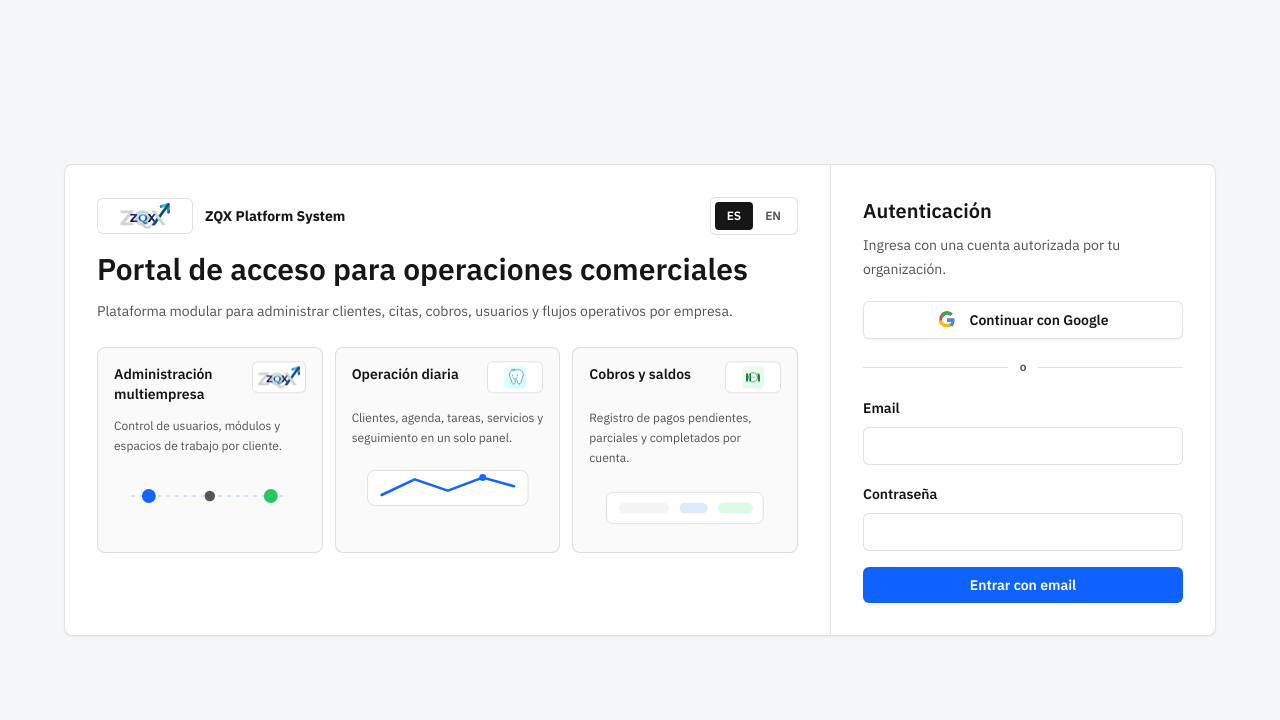
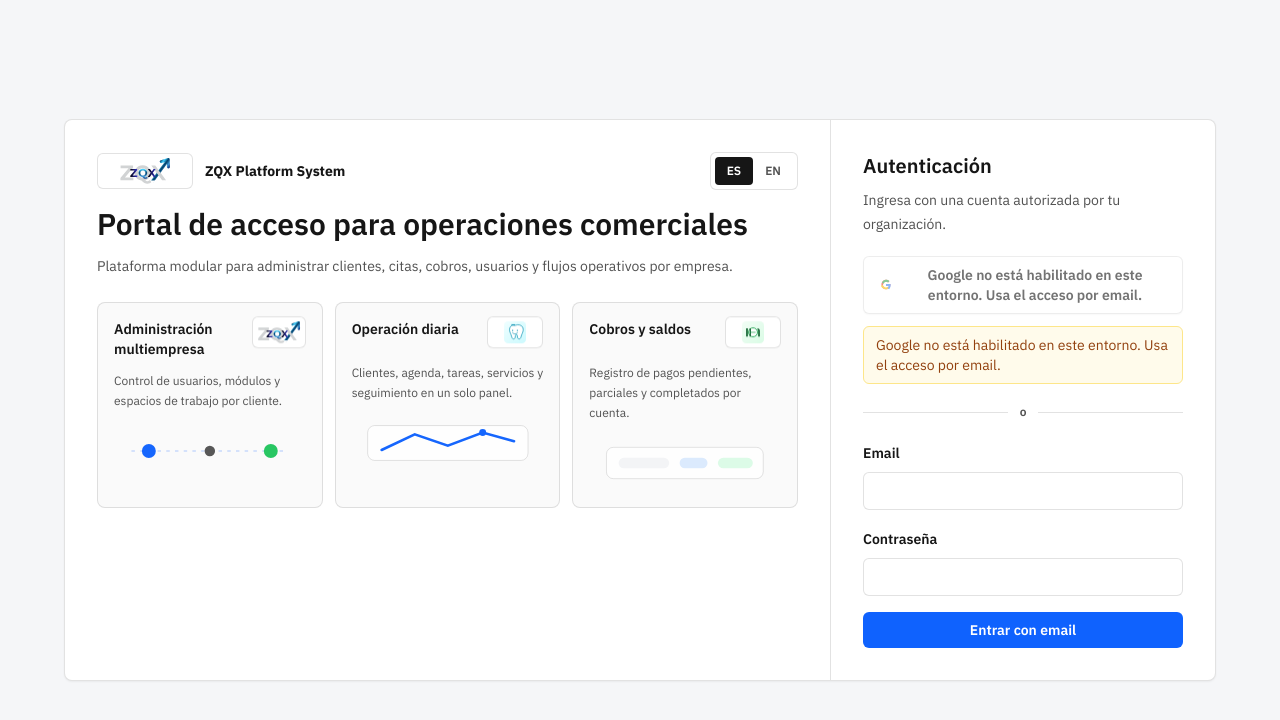
Before and after one commit to gvcotto/zqx-platform-system, a Next.js app: page /login in a window 1280 px wide. Shown: the top 720 px of the page. Built offline with nearby package versions, Linux system fonts and the light colour scheme; no server answers.

Commit message:
fix: harden oauth login and add changelog

```diff
--- a/components/auth/GoogleLoginButton.tsx
+++ b/components/auth/GoogleLoginButton.tsx
@@ -1,6 +1,6 @@
 "use client";
 
-import { useMemo, useState } from "react";
+import { useEffect, useMemo, useState } from "react";
 import { createSupabaseBrowserClient } from "@/lib/supabase/client";
 import { getSiteUrl, getSupabaseConfig } from "@/lib/supabase/config";
 import type { Locale } from "@/lib/i18n";
@@ -27,14 +27,44 @@ const copy = {
 export default function GoogleLoginButton({ locale }: GoogleLoginButtonProps) {
   const [error, setError] = useState("");
   const [isLoading, setIsLoading] = useState(false);
+  const [isReachable, setIsReachable] = useState<boolean | null>(null);
   const config = getSupabaseConfig();
   const hostedDomain = process.env.NEXT_PUBLIC_GOOGLE_HOSTED_DOMAIN?.trim();
   const t = useMemo(() => copy[locale], [locale]);
+
+  useEffect(() => {
+    if (!config.isConfigured || !config.url) {
+      setIsReachable(false);
+      return;
+    }
+
+    const controller = new AbortController();
+    const timeout = window.setTimeout(() => controller.abort(), 3000);
+
+    fetch(config.url, {
+      method: "GET",
+      mode: "no-cors",
+      signal: controller.signal,
+    })
+      .then(() => setIsReachable(true))
+      .catch(() => setIsReachable(false))
+      .finally(() => window.clearTimeout(timeout));
+
+    return () => {
+      controller.abort();
+      window.clearTimeout(timeout);
+    };
+  }, [config.isConfigured, config.url]);
 
   async function signIn() {
     setError("");
 
     if (!config.isConfigured) {
+      setError(t.notAvailable);
+      return;
+    }
+
+    if (isReachable === false) {
       setError(t.notAvailable);
       return;
     }
@@ -71,7 +101,7 @@ export default function GoogleLoginButton({ locale }: GoogleLoginButtonProps) {
       <button
         type="button"
         onClick={signIn}
-        disabled={isLoading}
+        disabled={isLoading || isReachable !== true}
         className="focus-ring pressable inline-flex w-full items-center justify-center gap-3 rounded-md border border-brand-border bg-white px-4 py-2 text-sm font-semibold text-brand-charcoal shadow-sm hover:border-brand-blue disabled:cursor-not-allowed disabled:opacity-60"
       >
         <svg viewBox="0 0 24 24" aria-hidden="true" className="h-5 w-5">
@@ -80,8 +110,12 @@ export default function GoogleLoginButton({ locale }: GoogleLoginButtonProps) {
           <path fill="#FBBC05" d="M12 20.5c2.6 0 4.8-.9 6.5-2.4l-3-2.4c-.8.6-1.9 1.1-3.5 1.1c-3.2 0-5.9-2.1-6.9-5.1l-3.2 2.5c1.5 3.8 5.3 6.3 10.1 6.3z" />
           <path fill="#4285F4" d="M21 11.6c0-.6-.1-1-.2-1.4H12v3.9h5.5c-.2 1.1-1 2.7-2.5 3.7l3 2.4c1.7-1.6 3-4 3-7.6z" />
         </svg>
-        {isLoading ? t.opening : t.cta}
+        {isLoading ? t.opening : isReachable === false ? t.notAvailable : t.cta}
       </button>
+
+      {!config.isConfigured || isReachable === false ? (
+        <div className="mt-3 rounded-md border border-amber-200 bg-amber-50 px-3 py-2 text-sm text-amber-800">{t.notAvailable}</div>
+      ) : null}
 
       {error ? <div className="mt-3 rounded-md border border-amber-200 bg-amber-50 px-3 py-2 text-sm text-amber-800">{error}</div> : null}
     </div>
```
Also changed, not shown: 1 other file (tests, documents, lock files or other folders).
